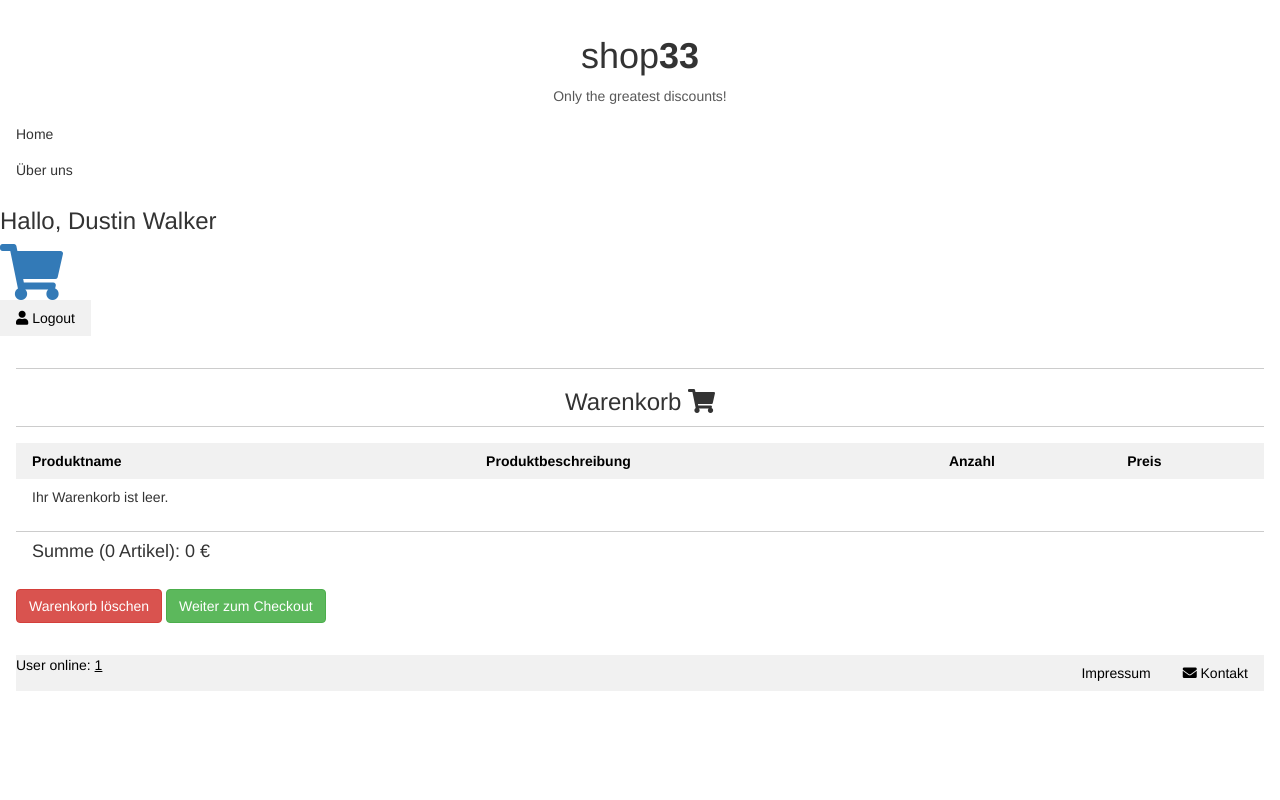
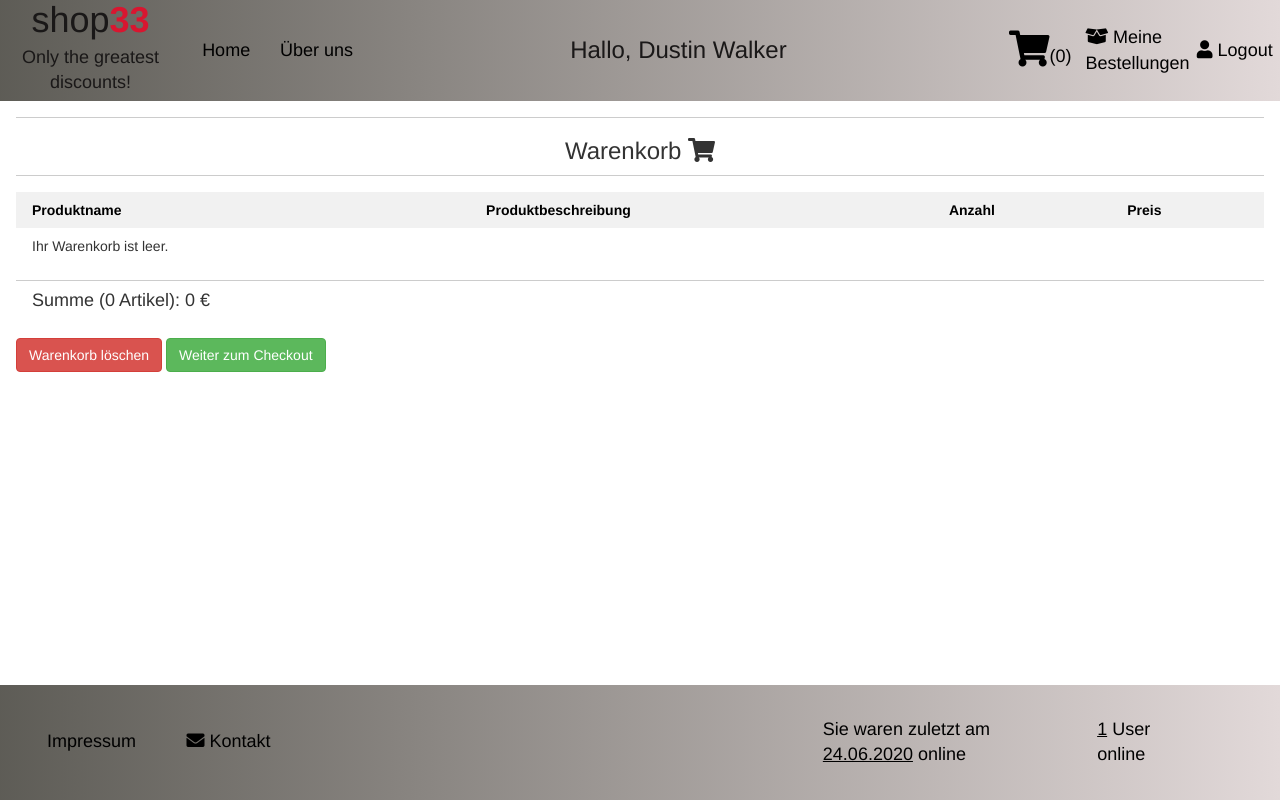
Before and after one commit to Tobi1809/hsrt_web-programming, a PHP site: page /html/shoppingCart.php in a window 1280 px wide. Run offline with PHP 8.4, Linux system fonts and the light colour scheme; a user stored in the database is signed in; data comes from the database, SQL or seed files in the repository.

Commit message:
shoppingcart.php - Header + Footer aktualisiert
Zusätzlich auto formatting

```diff
--- a/html/shoppingCart.php
+++ b/html/shoppingCart.php
@@ -50,15 +50,15 @@ if (isset($_SESSION["login"])) {
     <script src="https://maxcdn.bootstrapcdn.com/bootstrap/3.4.1/js/bootstrap.min.js"></script>
 
     <!-- our Styles -->
-    <link rel="stylesheet" href="../css/headerArea.css">
+    <link rel="stylesheet" href="../css/headerAndFooterArea.css">
     <link rel="stylesheet" href="../css/productsGrid.css">
 
     <script>
-        $(document).ready(function() { // wichtig!
+        $(document).ready(function () { // wichtig!
 
-            setInterval(function() {
+            setInterval(function () {
                 $.get("../backendPhp/getNumActiveUsers.php", {},
-                    function(numActiveUsers) {
+                    function (numActiveUsers) {
                         var activeUserElement = document.getElementById("numUserOnline");
                         activeUserElement.innerText = numActiveUsers;
                         console.log("updated active users");
@@ -73,33 +73,50 @@ if (isset($_SESSION["login"])) {
 <body>
 
     <!-- Kopfbereich -->
-    <header class="titleBand w3-padding-16">
+    <header class="titleBand w3-padding-8">
 
-        <div class="3-bar w3-center">
+        <div class="w3-bar w3-center">
             <h1 class="myTitle">shop<strong class="myTitle">33</strong></h1>
             <p class="myTitle">Only the greatest discounts!</p>
         </div>
 
-        <div class="centerMargin"><a href="home.php" class=" w3-button "></i> Home</a></div>
+        <div class="centerMargin"><a href="home.php">Home</a></div>
 
-        <div class="centerMargin"><a href="aboutUs.php" class=" w3-button"> Über uns</a></div>
+        <div class="centerMargin"><a href="aboutUs.php"> Über uns</a></div>
 
         <div></div>
 
         <div class="centerMargin">
+            <div>
                 <h3 class="myTitle"><?php echo $welcomeString ?></h3>
+            </div>
         </div>
 
         <div></div>
+
         <div class="centerMargin">
             <!-- shopping cart -->
-            <a href="#"> <i class="fa fa-shopping-cart fa-4x"></i></a>
+            <a href="shoppingCart.php"><i class="fa fa-shopping-cart fa-2x"></i>(<?php echo $productCount ?>)</a>
         </div>
 
+        <div class="centerMargin">
+            <?php
+            //show My Orders Button if logged in
+            $MyOrdersHtml = '<a href="myOrders.php" class="centerMargin"><i class="fas fa-box-open"></i> Meine Bestellungen</a>';
+            if (isset($_SESSION["login"])) {
+                if ($_SESSION["login"] == 111) {
+                    echo $MyOrdersHtml;
+                }
+            }
+
+            ?>
+        </div>
+
+        <div class="centerMargin">
             <?php
             // Login, wenn User noch nicht angemeldet ist und Logout, wenn er angemeldet ist
-        $loginHTML = '<div class="centerMargin"><a href="login.php" class=" w3-button w3-light-gray"><i class="fas fa-user"></i> Login</a></div>';
-        $logoutHTML = '<div class="centerMargin"><a href="logout.php" class=" w3-button w3-light-gray"><i class="fas fa-user"></i> Logout</a></div>';
+            $loginHTML = '<a href="login.php" class="centerMargin"><i class="fas fa-user"></i> Login</a>';
+            $logoutHTML = '<a href="logout.php" class="centerMargin"><i class="fas fa-user"></i> Logout</a>';
             if (isset($_SESSION["login"])) {
                 if ($_SESSION["login"] == 111) {
                     echo $logoutHTML;
@@ -110,6 +127,7 @@ if (isset($_SESSION["login"])) {
                 echo $loginHTML;
             }
             ?>
+        </div>
 
     </header>
 
@@ -183,7 +201,7 @@ if (isset($_SESSION["login"])) {
 
             if (isset($_POST['emptyCart'])) {
                 $cart->reset_cart();
-                echo "<script>location.href=location.href;</script>";
+                echo "<script>location.href = location.href;</script>";
             }
 
             ?>
@@ -197,7 +215,8 @@ if (isset($_SESSION["login"])) {
                 if ($productCount == 0) {
             ?><span class="text-danger align-middle" id="invalidCredentialsErrorMessage">
                 <!-- Error message here -->
-                        <i class="fa fa-close animate__animated animate__shakeX"></i>Füllen Sie bitte zuerst Ihren Warenkorb um fortzufahren!
+                <i class="fa fa-close animate__animated animate__shakeX"></i> Füllen Sie bitte zuerst Ihren Warenkorb um
+                fortzufahren!
             </span>
             <?php
                 }
@@ -205,6 +224,7 @@ if (isset($_SESSION["login"])) {
                     if ($_SESSION["login"] == 111) {
                         $userLogin = true;
                         $uid = $_SESSION['uid'];
+                        $Array = $_SESSION['cartArray'];
 
                         header("Location: checkout.php");
                     }
@@ -219,13 +239,32 @@ if (isset($_SESSION["login"])) {
     </form>
 
     <!-- Fußleiste -->
-    <footer class="w3-container w3-padding-16 w3-margin-top">
-        <div class="w3-bar w3-light-gray">
-            <span class="myBarItem w3-light-gray w3-left"> User online: <ins id="numUserOnline">0</ins></span>
-            <a href="contactForm.php" class="myBarItem w3-button w3-right"><i class="fas fa-envelope"></i>
-                Kontakt</a>
-            <a href="impressum.php" class="myBarItem w3-button w3-right"> Impressum</a>
+    <footer class="footer w3-padding-32">
+
+        <div class="centerMargin"><a href="impressum.php">Impressum</a></div>
+        <div class="centerMargin"><a href="contactForm.php"><i class="fas fa-envelope"></i> Kontakt</a></div>
+
+        <div></div>
+        <div></div>
+        <div></div>
+
+        <div class="centerMargin">
+            <?php
+            if (isset($_SESSION["login"])) {
+                if ($_SESSION["login"] == 111) {
+                    $dateString = date("d.m.Y", $_SESSION['lastLoginTime']);
+                    echo '<span>Sie waren zuletzt am <ins>' . $dateString . '</ins> online</span>';
+                }
+            }
+        ?>
         </div>
+
+        <div></div>
+
+        <div class="centerMargin">
+            <span><ins id="numUserOnline"></ins> User online</span>
+        </div>
+
     </footer>
 
 </body>
```
Lines whose indentation alone changed are shown as unchanged.
